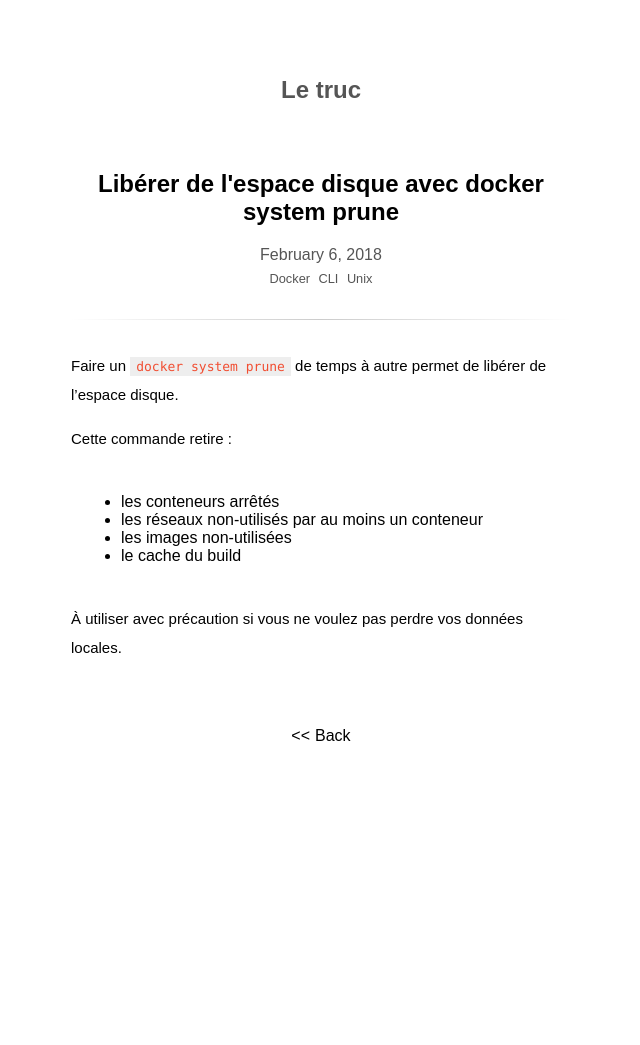
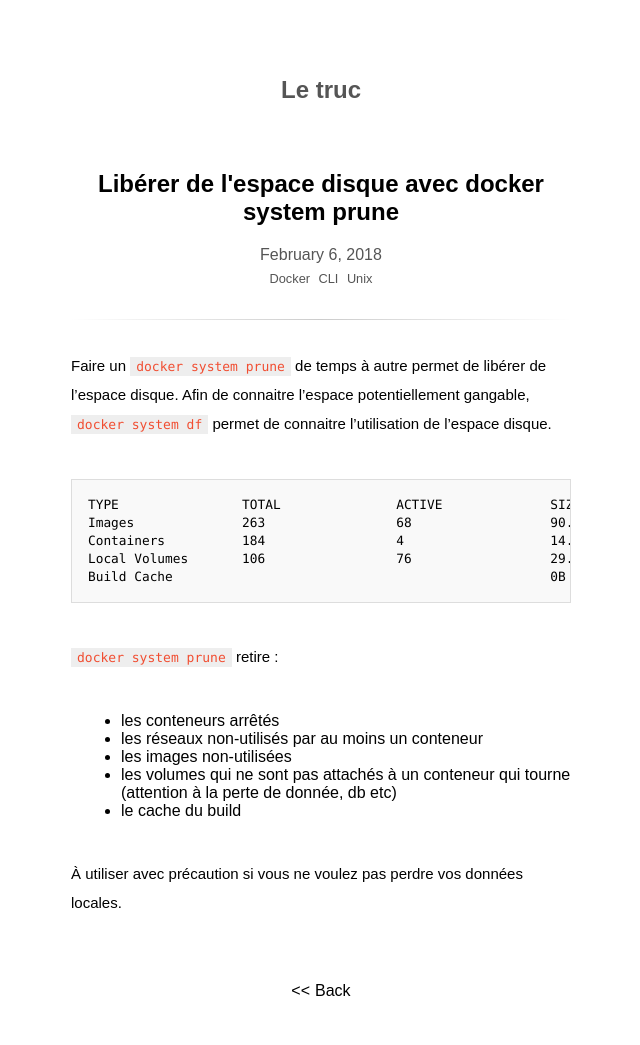
Before and after one commit to Evaneos/le-truc, a Jekyll site: the page built from _posts/2018-02-06-Libérer-de-lespace-disque-avec-docker-system-prune.md, in a window 1280 px wide. Shown: the whole page, without its empty margins (319-959 px from the left). Built offline with Jekyll 4.4.1, drawn with Linux system fonts in a browser that asks for light colours; some web fonts are replaced; before the commit the page ends 900 px from its top, so only the background shows below that.

Commit message:
Update 2018-02-06-Libérer-de-lespace-disque-avec-docker-system-prune.md

````diff
--- a/_posts/2018-02-06-Libérer-de-lespace-disque-avec-docker-system-prune.md
+++ b/_posts/2018-02-06-Libérer-de-lespace-disque-avec-docker-system-prune.md
@@ -6,12 +6,21 @@ tags:
     - CLI
     - Unix
 ---
-Faire un `docker system prune` de temps à autre permet de libérer de l'espace disque.
+Faire un `docker system prune` de temps à autre permet de libérer de l'espace disque. Afin de connaitre l'espace potentiellement gangable, `docker system df` permet de connaitre l'utilisation de l'espace disque.
 
-Cette commande retire :
+```
+TYPE                TOTAL               ACTIVE              SIZE                RECLAIMABLE
+Images              263                 68                  90.85GB             57.18GB (62%)
+Containers          184                 4                   14.42GB             14.42GB (100%)
+Local Volumes       106                 76                  29.82GB             91.38MB (0%)
+Build Cache                                                 0B                  0B
+```
+
+ `docker system prune` retire :
 * les conteneurs arrêtés
 * les réseaux non-utilisés par au moins un conteneur
 * les images non-utilisées
+* les volumes qui ne sont pas attachés à un conteneur qui tourne (attention à la perte de donnée, db etc)
 * le cache du build
 
 À utiliser avec précaution si vous ne voulez pas perdre vos données locales.
````
